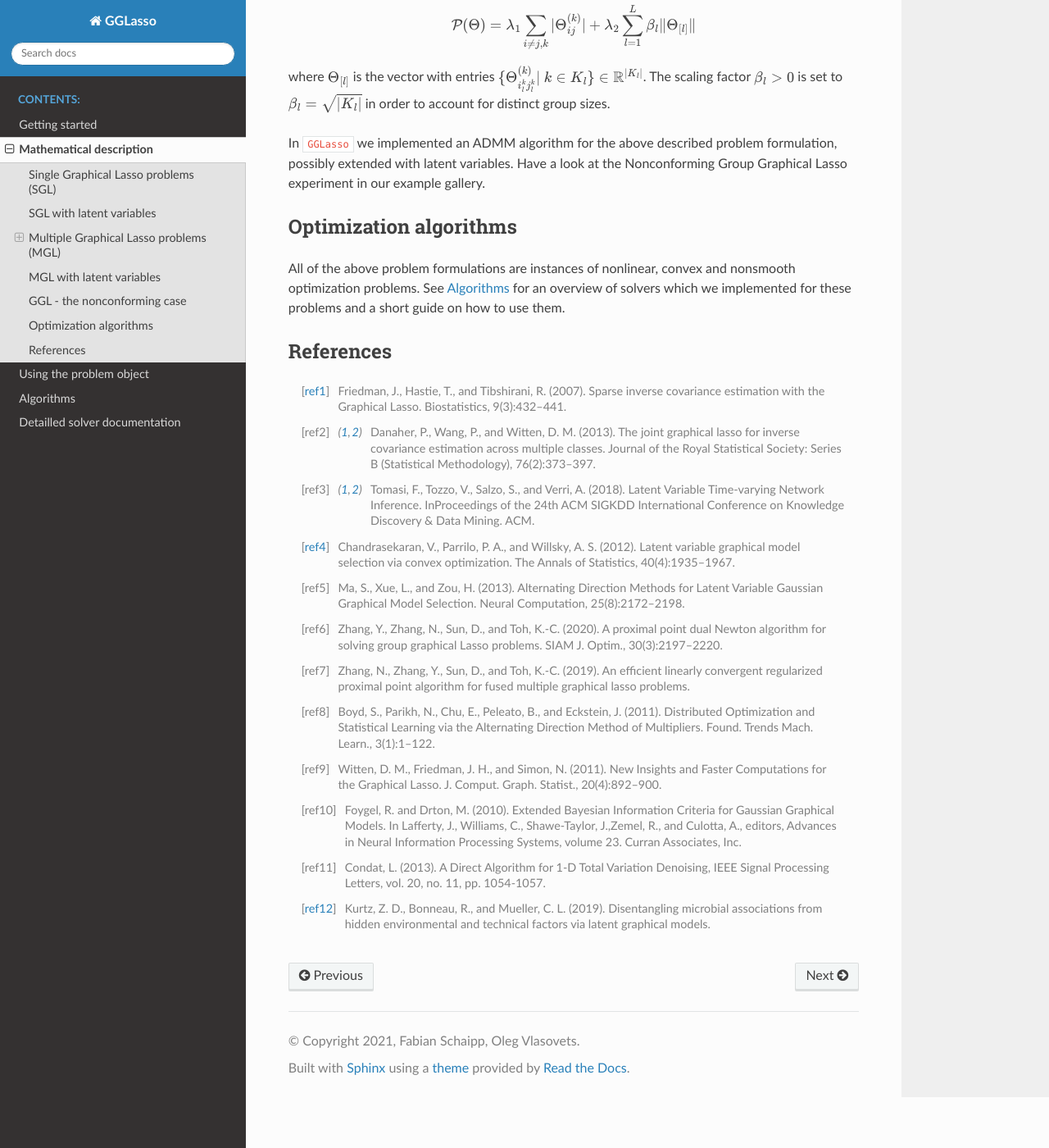
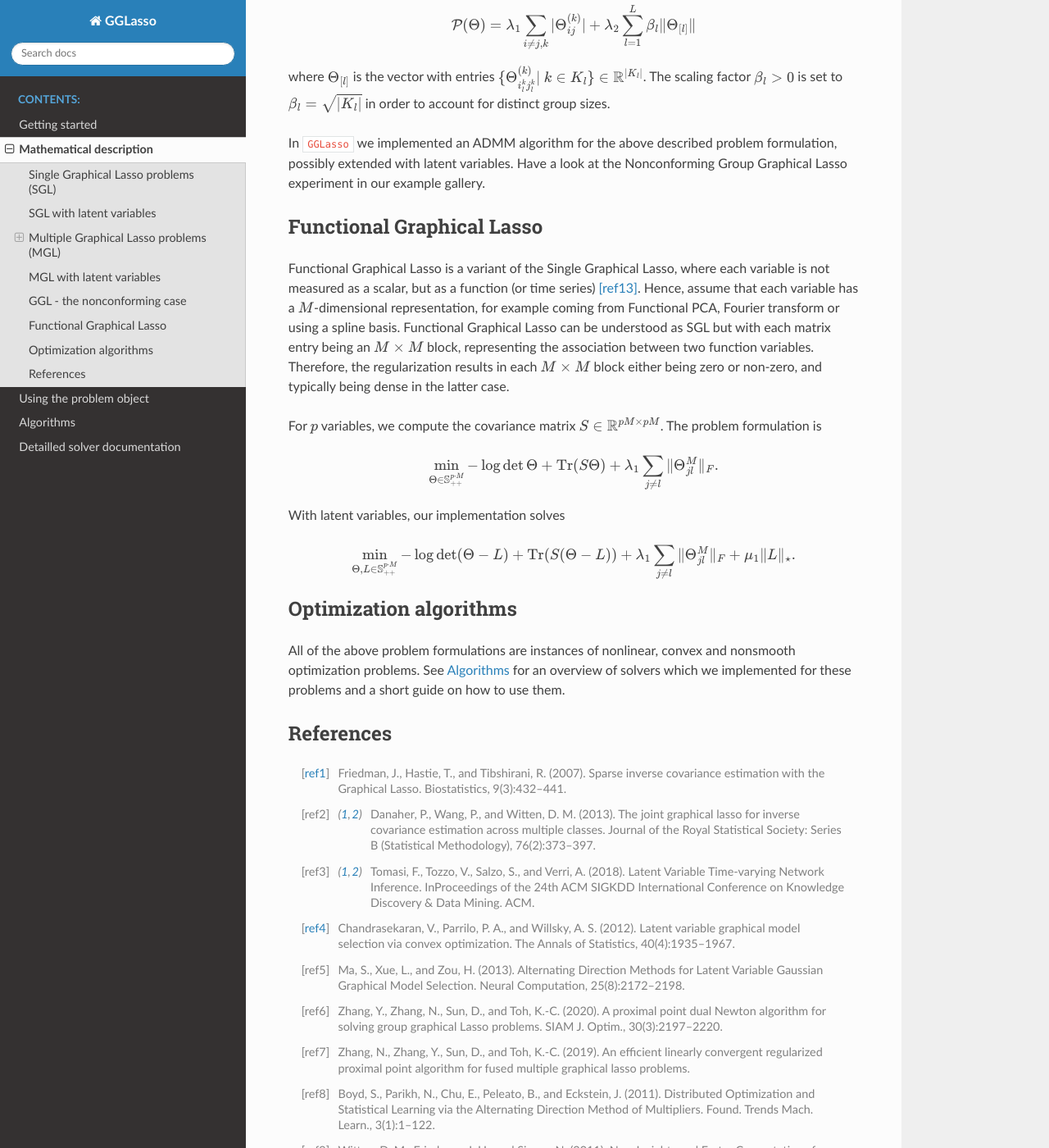
Before and after one commit to fabian-sp/GGLasso, a Sphinx documentation site: the page built from docs/source/math-description.rst, in a window 1280 px wide and 1400 px high, scrolled down 3733 px. Shown: the whole window at 82% size. Built offline with Sphinx 7.4.7 and the Read the Docs theme 2.0.0, drawn with Linux system fonts in a browser that asks for light colours; pages that are not in the unit, such as notebooks, are missing from menus; some of the changed text lies outside the part shown.

Commit message:
add functional gl in docs

```diff
--- a/docs/source/math-description.rst
+++ b/docs/source/math-description.rst
@@ -114,6 +114,25 @@ where
 
 In ``GGLasso`` we implemented an ADMM algorithm for the above described problem formulation, possibly extended with latent variables. Have a look at the :ref:`Nonconforming Group Graphical Lasso experiment` in our example gallery.
 
+
+Functional Graphical Lasso
+^^^^^^^^^^^^^^^^^^^^^^^^^^^^^^^^^^^^^^^^^^^^^^^^^^^^^^^^^^^^^^^^^^^^^^^^^^^^^^^^^^
+
+Functional Graphical Lasso is a variant of the Single Graphical Lasso, where each variable is not measured as a scalar, but as a function (or time series) [ref13]_. Hence, assume that each variable has a :math:`M`-dimensional representation, for example coming from Functional PCA, Fourier transform or using a spline basis.
+Functional Graphical Lasso can be understood as SGL but with each matrix entry being an :math:`M\times M` block, representing the association between two function variables. Therefore, the regularization results in each :math:`M\times M` block either being zero or non-zero, and typically being dense in the latter case.
+
+For :math:`p` variables, we compute the covariance matrix :math:`S \in \mathbb{R}^{pM\times pM}`. The problem formulation is
+
+.. math::
+   \min_{\Theta \in \mathbb{S}^{p\cdot M}_{++}} - \log \det \Theta + \mathrm{Tr}(S\Theta) + \lambda_1 \sum_{j\neq l} \|\Theta_{jl}^M\|_{F}.
+
+With latent variables, our implementation solves
+
+.. math::
+   \min_{\Theta, L \in \mathbb{S}^{p\cdot M}_{++}} - \log \det (\Theta -L) + \mathrm{Tr}(S (\Theta -L)) + \lambda_1 \sum_{j\neq l} \|\Theta_{jl}^M\|_{F} + \mu_1 \|L\|_{\star}.
+
+
+
 Optimization algorithms
 ^^^^^^^^^^^^^^^^^^^^^^^^^^^^^^^^^^^^^^^^^
 
@@ -134,3 +153,4 @@ References
 .. [ref10] Foygel, R. and Drton, M. (2010). Extended Bayesian Information Criteria for Gaussian Graphical Models. In Lafferty, J., Williams, C., Shawe-Taylor, J.,Zemel, R., and Culotta, A., editors, Advances in Neural Information Processing Systems, volume 23. Curran Associates, Inc.
 .. [ref11] Condat, L. (2013). A Direct Algorithm for 1-D Total Variation Denoising, IEEE Signal Processing Letters, vol. 20, no. 11, pp. 1054-1057.
 .. [ref12] Kurtz,  Z.  D.,  Bonneau,  R.,  and  Mueller,  C.  L.  (2019).   Disentangling microbial associations from hidden environmental and technical factors via latent graphical models.
+.. [ref13] Qiao, X., Guo, S., and James, G. M. (2019) Functional graphical models, J. Amer. Statist. Assoc., 114, 211-222.
--- a/docs/source/solvers-doc.rst
+++ b/docs/source/solvers-doc.rst
@@ -20,3 +20,9 @@ GGL nonconforming
 ^^^^^^^^^^^^^^^^^^^^^^^^^^^^^^^^^
 
 .. autofunction:: gglasso.solver.ext_admm_solver.ext_ADMM_MGL
+
+
+Functional GL
+^^^^^^^^^^^^^^^^^^^^^^^^^^^^^^^^^
+
+.. autofunction:: gglasso.solver.functional_sgl_admm.ADMM_FSGL
--- a/docs/source/solvers-overview.rst
+++ b/docs/source/solvers-overview.rst
@@ -52,6 +52,10 @@ Here, ``list_of_samples`` stands for your list of data samples as described abov
 
 We recommend to have a look at the :ref:`Nonconforming Group Graphical Lasso experiment` in our example gallery.
 
+Functional Graphical Lasso
+^^^^^^^^^^^^^^^^^^^^^^^^^^^^^^^^^^^^^^^^^^^^^^^^^^^^^^^^^^^^^^^^^^^^^^^^^^^^^^^^^^
+
+For Functional Graphical Lasso, we have implemented the ADMM algorithm, see ``from gglasso.solver.functional_sgl_admm import ADMM_FSGL``. Note that in [ref13]_ a block coordinate descent algorithm is proposed for solving.
 
 Further Remarks - proximal operators
 ^^^^^^^^^^^^^^^^^^^^^^^^^^^^^^^^^^^^^
```
Also changed, not shown: 1 other file.
